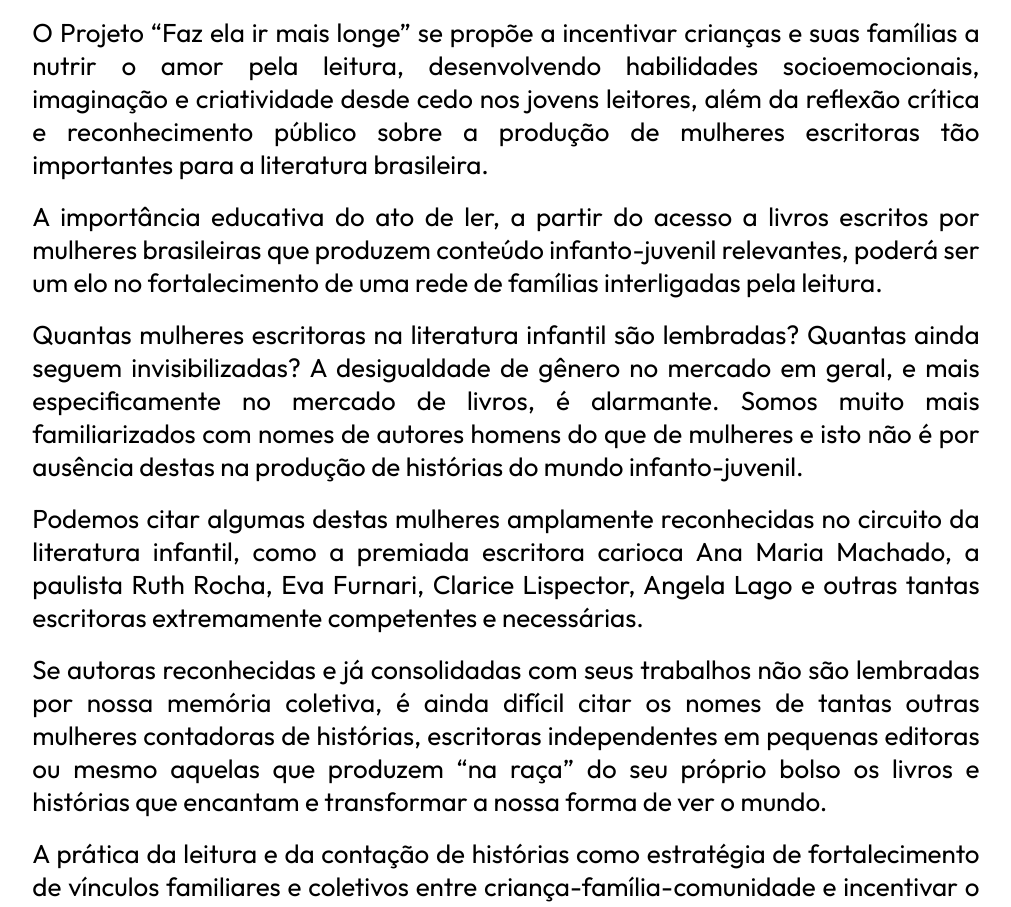
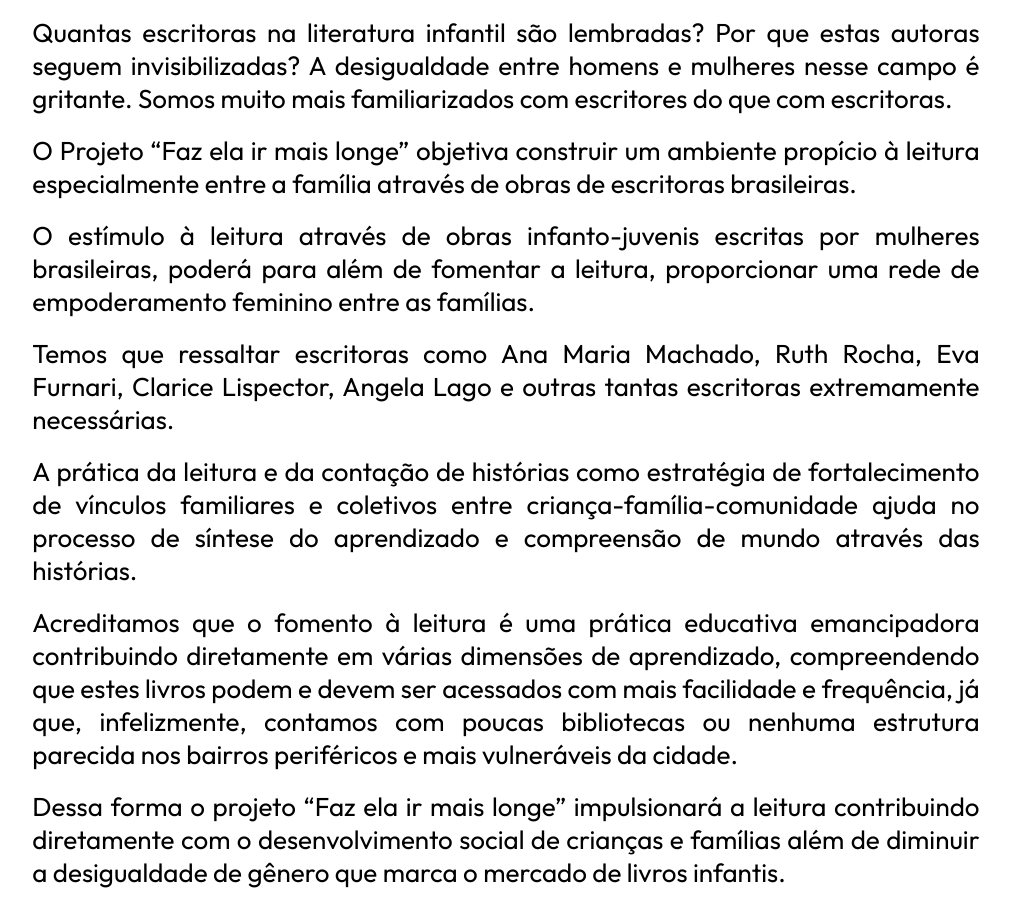
Before and after one commit to Taiagui/Projeto_Final_Reprograma, a React (Create React App) app: page / in a window 1280 px wide. Shown: the part 1560-2467 px from the top of the page, without its empty margins (153-1164 px from the left). Built offline with nearby package versions, Linux system fonts and the light colour scheme.

Commit message:
ajustando socorro

```diff
--- a/src/Data/Database.js
+++ b/src/Data/Database.js
@@ -100,9 +100,19 @@ const autoras = [
     capa:"https://turinha-static.pkds.it/blog/production/2018/06/11114832/Kiusam-de-Oliveira-300x232.jpg"
 },
 {
-    id: 20,
+    id: 21,
     autora: "Carmem Lúcia Campos",
     capa:"https://turinha-static.pkds.it/blog/production/2018/06/11114829/Carmen-L%C3%BAcia-Campos-300x300.jpg"
+},
+{
+    id: 22,
+    autora: "Clarice Lispector",
+    capa:"https://s2.glbimg.com/0VlwGunZPG293_AWdA6231XRi-Y=/0x0:1080x1920/1080x1920/middle/i.s3.glbimg.com/v1/AUTH_59edd422c0c84a879bd37670ae4f538a/internal_photos/bs/2020/1/y/fnGg8lTk6uZtxFAAd1vg/design-sem-nome-50-.png"
+},
+{
+    id: 23,
+    autora: "Angela Lago",
+    capa:"https://s2.glbimg.com/0VlwGunZPG293_AWdA6231XRi-Y=/0x0:1080x1920/1080x1920/middle/i.s3.glbimg.com/v1/AUTH_59edd422c0c84a879bd37670ae4f538a/internal_photos/bs/2020/1/y/fnGg8lTk6uZtxFAAd1vg/design-sem-nome-50-.png"
 }
 ]
 export default autoras
--- a/src/pages/Home/Home.js
+++ b/src/pages/Home/Home.js
@@ -46,28 +46,25 @@ const Home = () => {
      .......     Projeto Faz ela ir mais longe     .......
       </h1>
       <p className="textovisual">
-      O Projeto “Faz ela ir mais longe” se propõe a incentivar crianças e suas famílias a nutrir o amor pela leitura, desenvolvendo habilidades socioemocionais, imaginação e criatividade desde cedo nos jovens leitores, além da reflexão crítica e reconhecimento público sobre a produção de mulheres escritoras tão importantes para a literatura brasileira.
+      Quantas escritoras na literatura infantil são lembradas? Por que estas autoras seguem invisibilizadas? A desigualdade entre homens e mulheres nesse campo é gritante. Somos muito mais familiarizados com escritores do que com escritoras.
       </p>
       <p className="textovisual">
-      A importância educativa do ato de ler, a partir do acesso a livros escritos por mulheres brasileiras que produzem conteúdo infanto-juvenil relevantes, poderá ser um elo no fortalecimento de uma rede de famílias interligadas pela leitura.
+      O Projeto “Faz ela ir mais longe” objetiva construir um ambiente propício à leitura especialmente entre a família através de obras de escritoras brasileiras.
       </p>
       <p className="textovisual">
-      Quantas mulheres escritoras na literatura infantil são lembradas? Quantas ainda seguem invisibilizadas? A desigualdade de gênero no mercado em geral, e mais especificamente no mercado de livros, é alarmante.  Somos muito mais familiarizados com nomes de autores homens do que de mulheres e isto não é por ausência destas na produção de histórias do mundo infanto-juvenil.
+      O estímulo à leitura através de obras infanto-juvenis escritas por mulheres brasileiras, poderá para além de fomentar a leitura, proporcionar uma rede de empoderamento feminino entre as famílias.
       </p>
       <p className="textovisual">
-      Podemos citar algumas destas mulheres amplamente reconhecidas no circuito da literatura  infantil, como a premiada escritora carioca Ana Maria Machado, a paulista Ruth Rocha, Eva Furnari, Clarice Lispector, Angela Lago e outras tantas escritoras extremamente competentes e necessárias.
+      Temos que ressaltar escritoras como Ana Maria Machado, Ruth Rocha, Eva Furnari, Clarice Lispector, Angela Lago e outras tantas escritoras extremamente necessárias.
       </p>
       <p className="textovisual">
-      Se autoras reconhecidas e já consolidadas com seus trabalhos não são lembradas por nossa memória coletiva, é ainda difícil citar os nomes de tantas outras mulheres contadoras de histórias, escritoras independentes em pequenas editoras ou mesmo aquelas que produzem “na raça” do seu próprio bolso os livros e histórias que encantam e transformar a nossa forma de ver o mundo.
+      A prática da leitura e da contação de histórias como estratégia de fortalecimento de vínculos familiares e coletivos entre criança-família-comunidade ajuda no processo de síntese do aprendizado e compreensão de mundo através das histórias.
       </p>
       <p className="textovisual">
-      A prática da leitura e da contação de histórias como estratégia de fortalecimento de vínculos familiares e coletivos entre criança-família-comunidade e incentivar o ato de ler, escrever, desenhar, pintar, etc, ajuda no processo de síntese do aprendizado e compreensão de mundo através das histórias.
+      Acreditamos que o fomento à leitura é uma prática educativa emancipadora contribuindo diretamente em várias dimensões de aprendizado, compreendendo que estes livros podem e devem ser acessados com mais facilidade e frequência, já que, infelizmente, contamos com poucas bibliotecas ou nenhuma estrutura parecida nos bairros periféricos e mais vulneráveis da cidade.
       </p>
       <p className="textovisual">
-      Acreditamos que fomentar a leitura é uma prática educativa positiva e emancipadora de sociabilidade entre as crianças, sua família, sua comunidade e o mundo que os certa, além de contribuir diretamente em várias dimensões de aprendizado, no desenvolvimento infantil em todos os estágios, compreendendo que estes livros podem e devem ser acessados com mais facilidade e frequência, já que, infelizmente, contamos com poucas bibliotecas ou nenhuma estrutura parecida nos bairros periféricos e mais vulneráveis da cidade.
-      </p>
-      <p className="textovisual">
-      É por tudo isto que o projeto “Faz ela ir mais longe” acredita que fomentar a leitura é uma prática educativa positiva e emancipadora e pretende contribuir diretamente na vida de cada criança e família, que muitas vezes só precisa de uma oportunidade de acesso e incentivo à leitura.
+      Dessa forma o projeto “Faz ela ir mais longe” impulsionará a leitura contribuindo diretamente com o desenvolvimento social de crianças e famílias além de diminuir a desigualdade de gênero que marca o mercado de livros infantis.
       </p>
       <h1 className="textovisualfinal">
       Participe e contribua para um mundo melhor!
```
Also changed, not shown: 1 other file (tests, documents, lock files or other folders).
